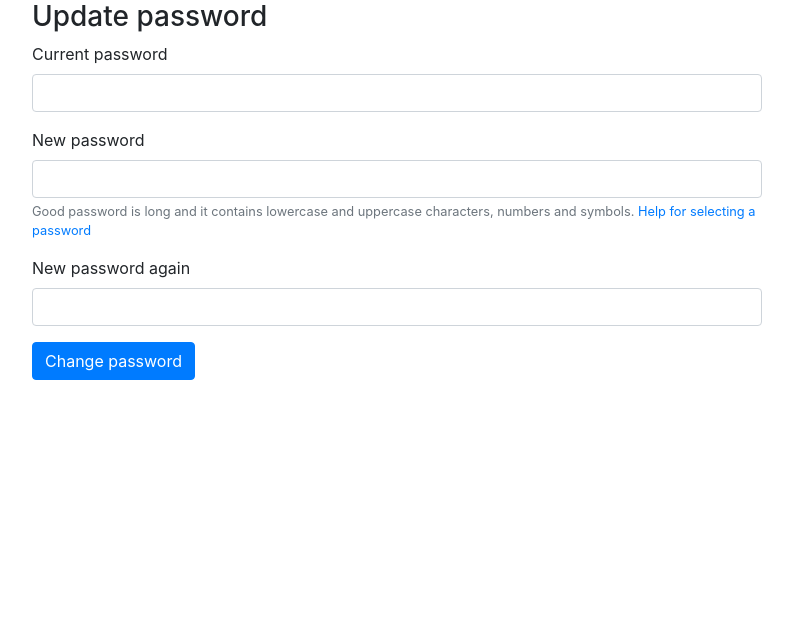
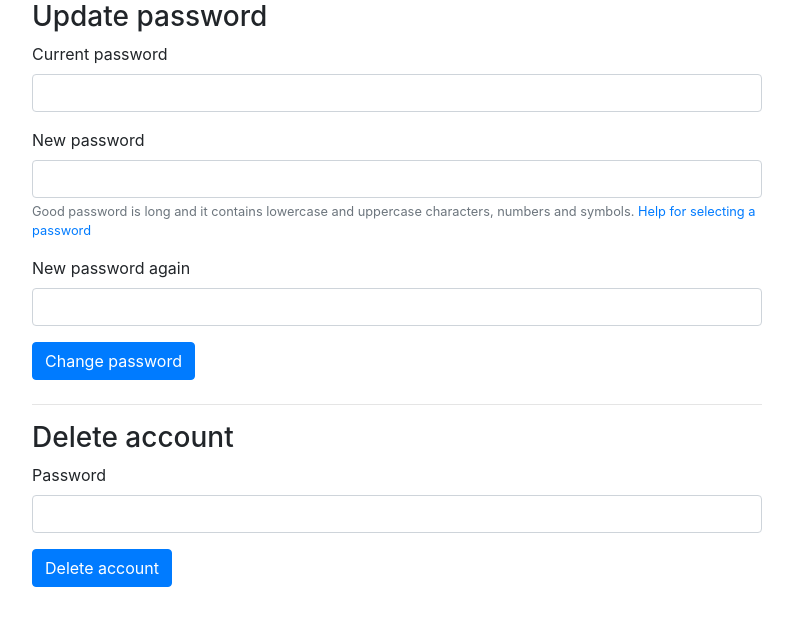
Before and after one commit to tuukkalai/CandyTracker, a Flask app: page /settings in a window 1280 px wide. Shown: the part 118-744 px from the top of the page, without its empty margins (53-846 px from the left). Run offline with Flask 2, Linux system fonts and the light colour scheme; some libraries are stand-ins or nearby versions.

Commit message:
Added func to delete user account

```diff
--- a/routes.py
+++ b/routes.py
@@ -57,6 +57,17 @@ def settings():
         tokenc = request.form["tokenc"]
         change = users.change_password(password, password2, oldPassword, tokenc)
     return render_template("settings.html", notification=change[1])
+
+@app.route("/settings/deleteaccount", methods=["POST"])
+def delete_account():
+    if request.method == "POST":
+        password = request.form["delete-pass"]
+        tokenc = request.form["tokenc"]
+        if users.delete_account(password, tokenc):
+            flash("Account deleted")
+            return logout()
+    flash("Wrong password")
+    return redirect("/settings")
 
 @app.route("/register", methods=["GET", "POST"])
 def register():
--- a/templates/settings.html
+++ b/templates/settings.html
@@ -10,19 +10,29 @@
     <h3 class="h3">Update password</h3>
     <div class="form-group">
       <label for="prev-pass">Current password</label>
-      <input type="password" class="form-control" id="prev-pass" name="prev-pass">
+      <input type="password" class="form-control" id="prev-pass" name="prev-pass" required>
     </div>
     <div class="form-group">
       <label for="new-pass1">New password</label>
-      <input type="password" class="form-control" id="new-pass1" aria-describedby="newPassHelp" name="new-pass1">
+      <input type="password" class="form-control" id="new-pass1" aria-describedby="newPassHelp" name="new-pass1" required>
       <small id="newPassHelp" class="form-text text-muted">Good password is long and it contains lowercase and uppercase characters, numbers and symbols. <a href="https://xkcd.com/936/" target="_blank">Help for selecting a password</a></small>
     </div>
     <div class="form-group">
       <label for="new-pass2">New password again</label>
-      <input type="password" class="form-control" id="new-pass2" name="new-pass2">
+      <input type="password" class="form-control" id="new-pass2" name="new-pass2" required>
     </div>
     <input type="hidden" name="tokenc" value="{{ session.tokenc }}" />
     <button type="submit" class="btn btn-primary mb-2">Change password</button>
   </form>
+  <hr />
+  <form action="/settings/deleteaccount" method="POST">
+    <h3 class="h3">Delete account</h3>
+    <div class="form-group">
+      <label for="delete-pass">Password</label>
+      <input type="password" class="form-control" id="delete-pass" name="delete-pass" required>
+    </div>
+    <input type="hidden" name="tokenc" value="{{ session.tokenc }}" />
+    <button type="submit" class="btn btn-primary mb-2">Delete account</button>
+  </form>
 </div>
 {% endblock %}
```
Also changed, not shown: groups.py (+5 -2 lines), users.py (+20 -1 lines).
